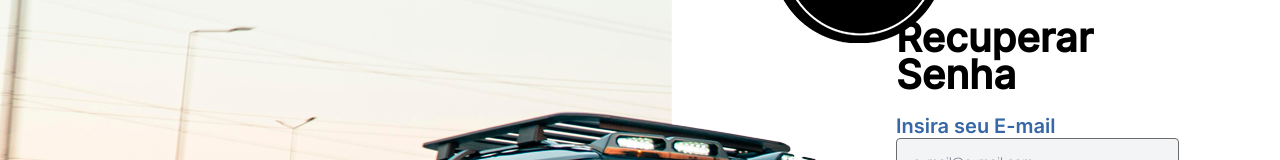
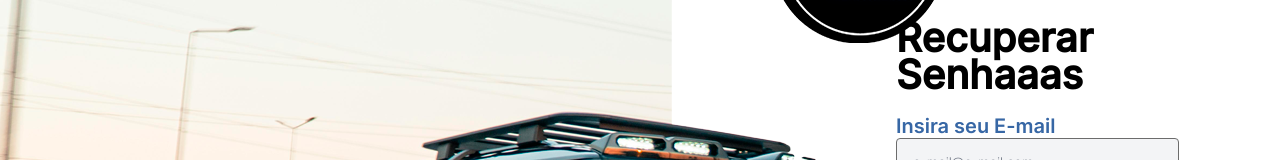
Before and after one commit to Cruvinell/wolks-front, a plain HTML site: page recuperar.html in a window 1280 px wide. Shown: the part 194-354 px from the top of the page. Drawn offline with Linux system fonts and the light colour scheme.

Commit message:
changed recovery password title

```diff
--- a/recuperar.html
+++ b/recuperar.html
@@ -13,7 +13,7 @@
     <main>
     <div id="title">
     <h1>Recuperar</h1>
-    <h1>Senha</h1>
+    <h1>Senhaaas</h1>
     </div>
 
     <form>
```
